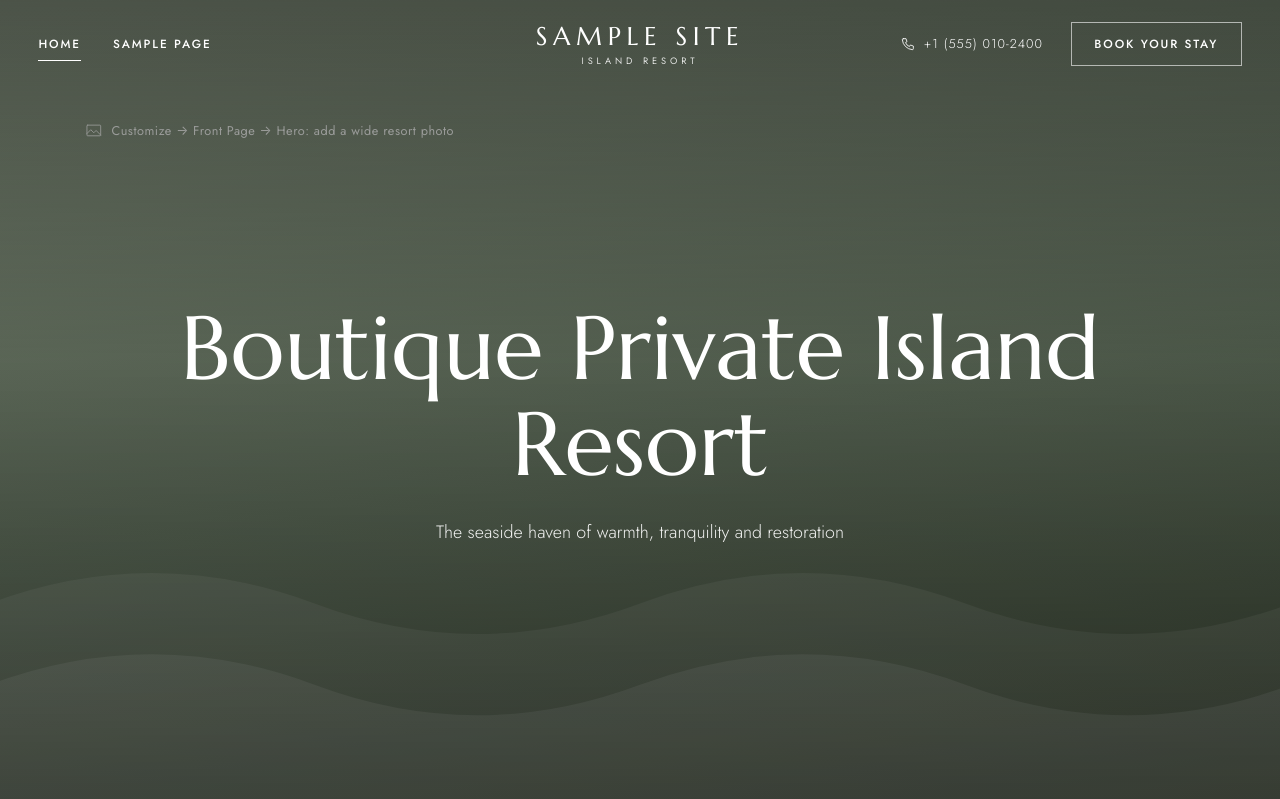
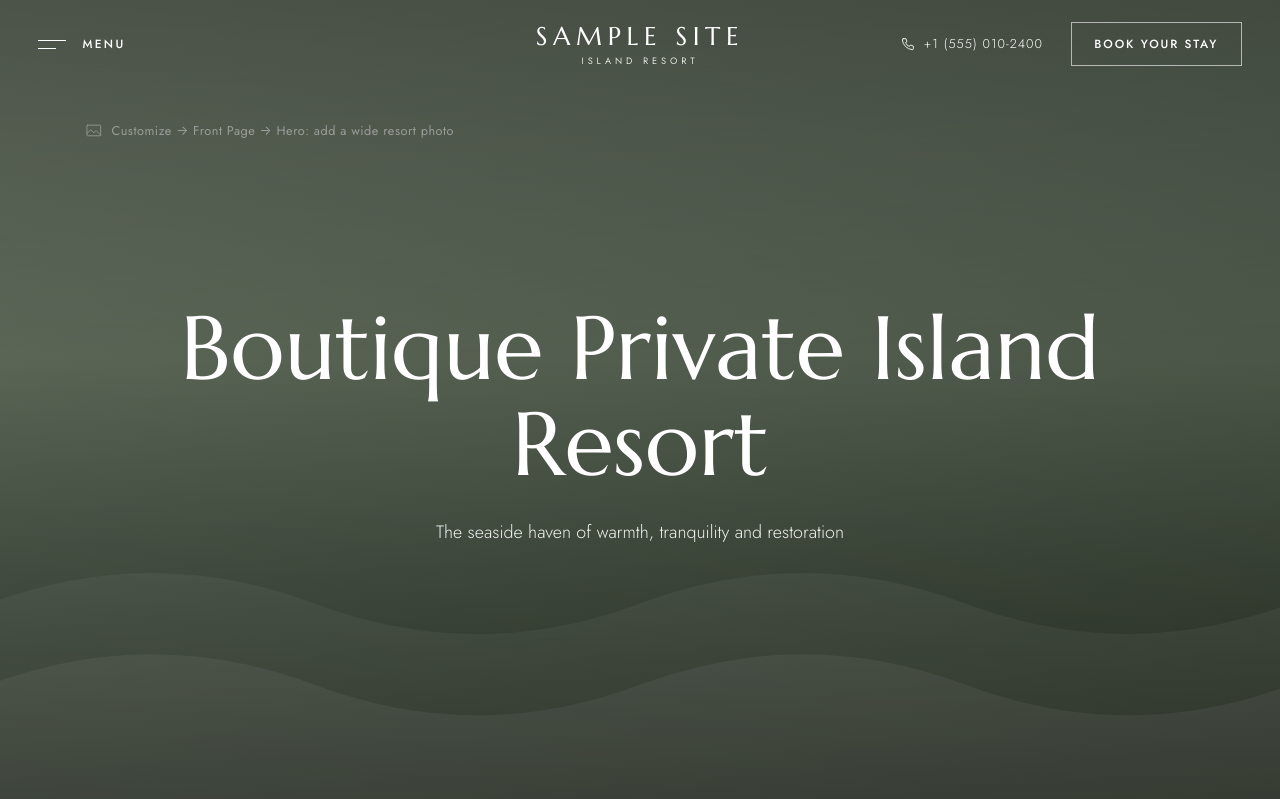
Before and after one commit to ritik3912/My-repo, a WordPress theme: template azure-isle/front-page.php in a window 1280 px wide. Shown: the top 799 px of the page. Run offline with PHP 8.4 and a stand-in for WordPress, Linux system fonts and the light colour scheme; the site name, menu and one post (Sample post) are stand-ins, and other content is empty; some libraries are stand-ins or nearby versions; some web fonts are replaced.

Commit message:
Restore click-to-open overlay menu and fix page scroll over sliders
Replace the inline header nav with the original hamburger + Menu toggle
that opens the full-screen overlay. Clip vertical overflow on carousel
tracks so the mouse wheel scrolls the page instead of the track, and
stop the menu fallback from dropping links that share a URL.

Co-Authored-By: Claude Opus 5.5 <noreply@anthropic.com>
Claude-Session: https://claude.ai/code/session_01C64yuBF938eH1j9f8kcxmQ

```diff
--- a/azure-isle/header.php
+++ b/azure-isle/header.php
@@ -27,21 +27,8 @@ if ( ! defined( 'ABSPATH' ) ) {
 		<div class="az-header-left">
 			<button type="button" class="az-menu-toggle" id="az-menu-toggle" aria-expanded="false" aria-controls="az-menu">
 				<span></span><span></span>
-				<span class="screen-reader-text"><?php esc_html_e( 'Menu', 'azure-isle' ); ?></span>
+				<span class="az-menu-label"><?php esc_html_e( 'Menu', 'azure-isle' ); ?></span>
 			</button>
-			<nav class="az-nav" aria-label="<?php esc_attr_e( 'Main', 'azure-isle' ); ?>">
-				<?php
-				wp_nav_menu(
-					array(
-						'theme_location' => 'primary',
-						'container'      => false,
-						'menu_class'     => 'az-nav-list',
-						'depth'          => 2,
-						'fallback_cb'    => 'azure_menu_fallback',
-					)
-				);
-				?>
-			</nav>
 		</div>
 
 		<?php azure_logo(); ?>
@@ -61,7 +48,7 @@ if ( ! defined( 'ABSPATH' ) ) {
 	<button type="button" class="az-menu-close" id="az-menu-close">
 		&times;<span class="screen-reader-text"><?php esc_html_e( 'Close menu', 'azure-isle' ); ?></span>
 	</button>
-	<nav aria-label="<?php esc_attr_e( 'Mobile', 'azure-isle' ); ?>">
+	<nav aria-label="<?php esc_attr_e( 'Main', 'azure-isle' ); ?>">
 		<?php
 		wp_nav_menu(
 			array(
--- a/azure-isle/inc/template-tags.php
+++ b/azure-isle/inc/template-tags.php
@@ -145,16 +145,16 @@ function azure_page_url( $template ) {
  */
 function azure_menu_fallback( $args = array() ) {
 	$links = array(
-		home_url( '/' )                                => __( 'Home', 'azure-isle' ),
-		get_post_type_archive_link( 'azure_room' )     => __( 'Rooms', 'azure-isle' ),
-		azure_page_url( 'template-about.php' )         => __( 'About', 'azure-isle' ),
-		azure_page_url( 'template-contact.php' )       => __( 'Contact', 'azure-isle' ),
+		array( home_url( '/' ), __( 'Home', 'azure-isle' ) ),
+		array( get_post_type_archive_link( 'azure_room' ), __( 'Rooms', 'azure-isle' ) ),
+		array( azure_page_url( 'template-about.php' ), __( 'About', 'azure-isle' ) ),
+		array( azure_page_url( 'template-contact.php' ), __( 'Contact', 'azure-isle' ) ),
 	);
 	$class = ! empty( $args['menu_class'] ) ? $args['menu_class'] : 'menu';
 	echo '<ul class="' . esc_attr( $class ) . '">';
-	foreach ( $links as $url => $label ) {
-		if ( $url ) {
-			echo '<li><a href="' . esc_url( $url ) . '">' . esc_html( $label ) . '</a></li>';
+	foreach ( $links as $link ) {
+		if ( $link[0] ) {
+			echo '<li><a href="' . esc_url( $link[0] ) . '">' . esc_html( $link[1] ) . '</a></li>';
 		}
 	}
 	echo '</ul>';
--- a/azure-isle/style.css
+++ b/azure-isle/style.css
@@ -417,63 +417,9 @@ body:not(.has-hero) .az-header .az-btn-line {
   min-width: 0;
 }
 
-.az-nav ul {
-  display: flex;
-  flex-wrap: wrap;
-  gap: 0.25rem 2rem;
-  list-style: none;
-  margin: 0;
-  padding: 0;
-}
-
-.az-nav li {
+.az-menu-toggle {
   position: relative;
-}
-
-.az-nav a {
-  display: inline-block;
-  padding: 0.4rem 0;
-  font-size: 0.74rem;
-  font-weight: 500;
-  letter-spacing: 0.16em;
-  text-transform: uppercase;
-  background-image: linear-gradient(currentColor, currentColor);
-  background-size: 0 1px;
-  background-repeat: no-repeat;
-  background-position: 0 100%;
-  transition: background-size 300ms var(--az-ease);
-}
-
-.az-nav a:hover,
-.az-nav .current-menu-item > a {
-  background-size: 100% 1px;
-}
-
-.az-nav .sub-menu {
-  position: absolute;
-  top: 100%;
-  left: -1.25rem;
-  display: block;
-  min-width: 220px;
-  padding: 0.75rem 1.25rem;
-  background: var(--az-ivory);
-  color: var(--az-ink);
-  box-shadow: 0 16px 40px rgba(0, 0, 0, 0.12);
-  opacity: 0;
-  visibility: hidden;
-  transform: translateY(8px);
-  transition: opacity 250ms, transform 250ms, visibility 250ms;
-}
-
-.az-nav li:hover > .sub-menu,
-.az-nav li:focus-within > .sub-menu {
-  opacity: 1;
-  visibility: visible;
-  transform: none;
-}
-
-.az-menu-toggle {
-  display: none;
+  display: inline-flex;
   flex-direction: column;
   gap: 7px;
   padding: 0.5rem 0;
@@ -483,7 +429,7 @@ body:not(.has-hero) .az-header .az-btn-line {
   cursor: pointer;
 }
 
-.az-menu-toggle span:not(.screen-reader-text) {
+.az-menu-toggle span:not(.az-menu-label) {
   display: block;
   width: 28px;
   height: 1px;
@@ -492,6 +438,25 @@ body:not(.has-hero) .az-header .az-btn-line {
 
 .az-menu-toggle span:nth-child(2) {
   width: 18px;
+}
+
+.az-menu-label {
+  position: absolute;
+  left: 44px;
+  top: 50%;
+  transform: translateY(-50%);
+  font-size: 0.74rem;
+  font-weight: 500;
+  letter-spacing: 0.2em;
+  text-transform: uppercase;
+}
+
+.az-menu ul:hover a {
+  opacity: 0.5;
+}
+
+.az-menu ul a:hover {
+  opacity: 1;
 }
 
 .az-logo {
@@ -553,7 +518,7 @@ body:not(.has-hero) #main {
   padding-top: 100px;
 }
 
-/* ---------- Overlay menu (mobile) ---------- */
+/* ---------- Overlay menu ---------- */
 .az-menu {
   position: fixed;
   inset: 0;
@@ -602,6 +567,7 @@ body:not(.has-hero) #main {
 .az-menu a:not(.az-btn) {
   display: inline-block;
   padding: 0.3rem 0;
+  transition: opacity 250ms;
   font-family: var(--az-serif);
   font-size: clamp(1.9rem, 6vw, 2.8rem);
   line-height: 1.3;
@@ -725,10 +691,11 @@ body:not(.has-hero) #main {
   grid-auto-flow: column;
   gap: 30px;
   overflow-x: auto;
+  overflow-y: hidden;
   scroll-snap-type: x mandatory;
   scroll-behavior: smooth;
   scrollbar-width: none;
-  overscroll-behavior-x: contain;
+  touch-action: pan-x pan-y;
 }
 
 .az-track::-webkit-scrollbar {
@@ -1937,13 +1904,8 @@ body:not(.has-hero) #main {
 
 /* ---------- Responsive ---------- */
 @media (max-width: 1100px) {
-  .az-nav,
   .az-header-phone span {
     display: none;
-  }
-
-  .az-menu-toggle {
-    display: inline-flex;
   }
 
   .az-room-slider .az-track {
@@ -2009,7 +1971,8 @@ body:not(.has-hero) #main {
     font-size: 16px;
   }
 
-  .az-header-cta {
+  .az-header-cta,
+  .az-menu-label {
     display: none;
   }
 
```
